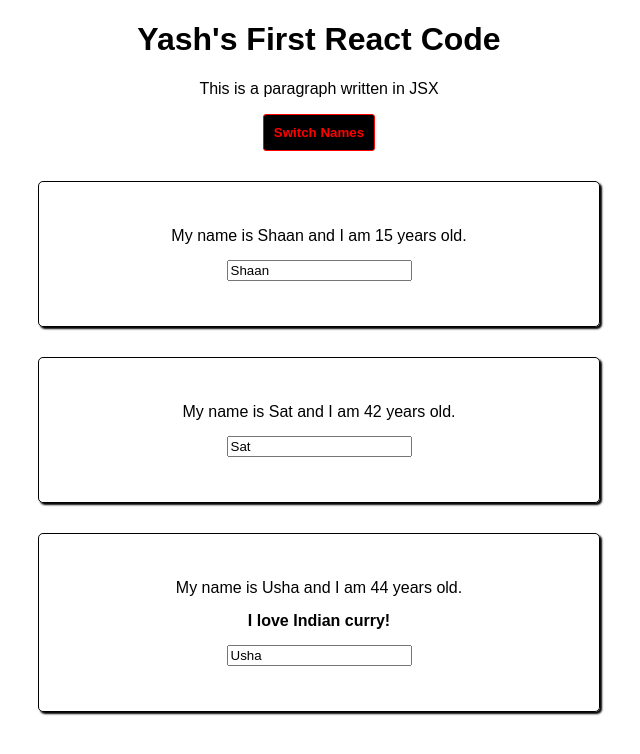
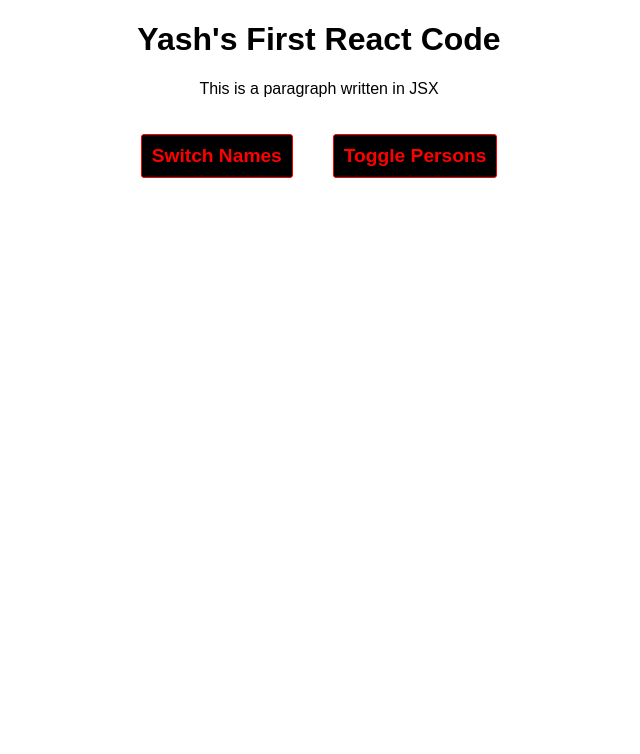
Before and after one commit to yashwason/react-course-code-along, a React (Create React App) app: page / in a window 1280 px wide. Shown: the top 754 px of the page, without its empty margins (321-961 px from the left). Built offline with nearby package versions, Linux system fonts and the light colour scheme.

Commit message:
conditionally outputting Persons components

```diff
--- a/src/App.css
+++ b/src/App.css
@@ -1,3 +1,14 @@
 .App {
   text-align: center;
 }
+
+button{
+    padding: 10px;
+    border-radius: 3px;
+    border: 1px solid #f00;
+    font-weight: 600;
+    font-size: 1.2em;
+    margin: 20px;
+    color: #f00;
+    background: #000;
+}
--- a/src/App.js
+++ b/src/App.js
@@ -8,7 +8,8 @@
             { name: `Shaan`, age: 15 },
             { name: `Sat`, age: 42 },
             { name: `Usha`, age: 44 }
-        ]
+        ],
+        showPersons: false
     }
 
     switchNameHandler = (name) => {
@@ -19,6 +20,10 @@
                 { name: `Usha`, age: 44 }
             ]
         });
+    }
+
+    togglePersonsHandler = () => {
+        this.setState({ showPersons: !this.state.showPersons });
     }
 
     onChangeHandler = (e) => {
@@ -32,33 +37,18 @@
     }
 
     render = () => {
-        return <div className="App">
-            <h1>Yash's First React Code</h1>
-            <p>This is a paragraph written in JSX</p>
-
-            <button
-             style={{
-                padding: `10px`,
-                borderRadius: `3px`,
-                border: `1px solid #f00`,
-                fontWeight: 600,
-                color: `#f00`,
-                background: `#000`
-             }}
-             onClick={() => this.switchNameHandler(`Yash`)}>
-                 Switch Names
-            </button>
-
+        let persons = null;
+        if(this.state.showPersons){
+            persons = (
+                <div>
                     <Person
                         name={ this.state.persons[0].name }
                         age={ this.state.persons[0].age }
-             onChangeHandler={ this.onChangeHandler }
-             />
+                        onChangeHandler={ this.onChangeHandler }/>
 
                     <Person
                         name={ this.state.persons[1].name }
-             age={ this.state.persons[1].age }
-             />
+                        age={ this.state.persons[1].age }/>
 
                     <Person
                         name={ this.state.persons[2].name }
@@ -66,6 +56,18 @@
                             I love Indian curry!
                     </Person>
                 </div>
+            );
+        }
+
+        return <div className="App">
+            <h1>Yash's First React Code</h1>
+            <p>This is a paragraph written in JSX</p>
+
+            <button onClick={() => this.switchNameHandler(`Yash`)}>Switch Names</button>
+            <button onClick={ this.togglePersonsHandler }>Toggle Persons</button>
+
+            { persons }
+        </div>
     }
 }
 
```
Lines whose indentation alone changed are shown as unchanged.
